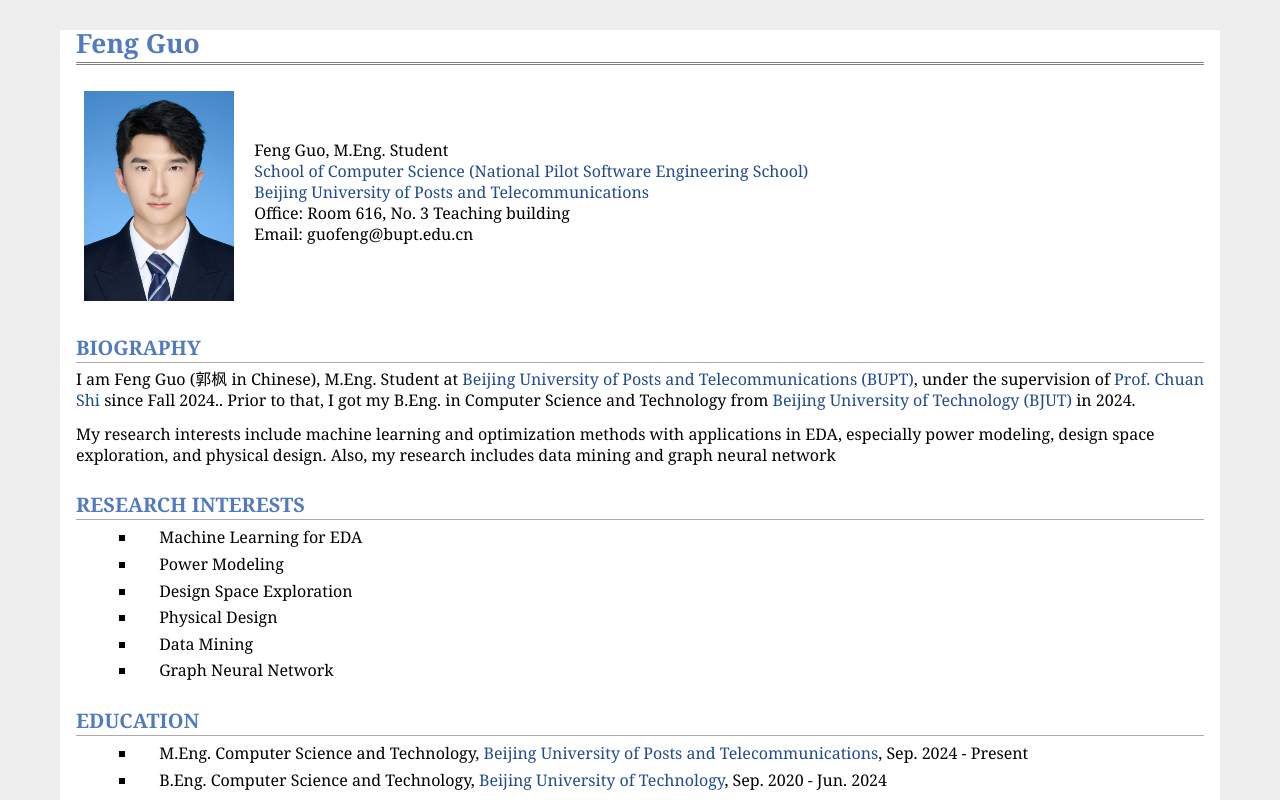
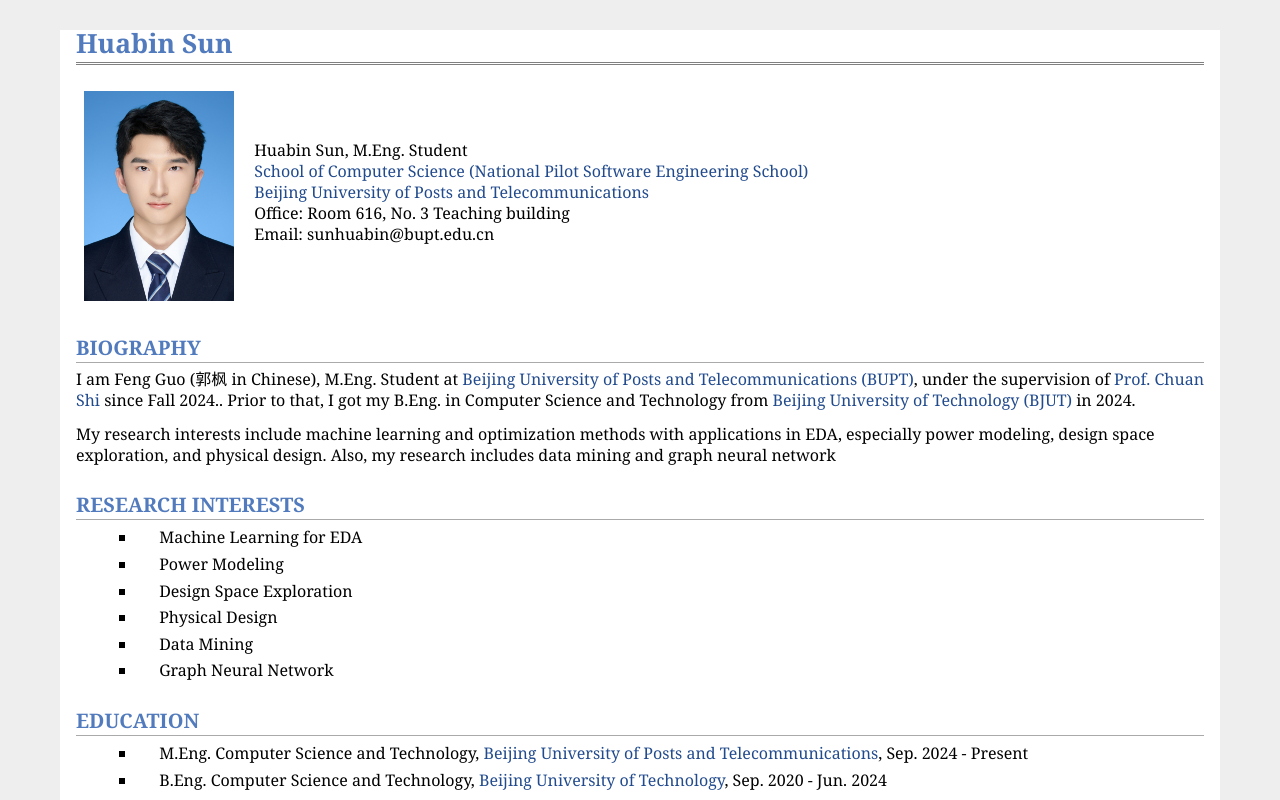
Before and after one commit to Yukijudaio/sunhuabin.github.io, a plain HTML site: page index.html in a window 1280 px wide. Shown: the top 800 px of the page. Drawn offline with Linux system fonts and the light colour scheme.

Commit message:
Update index.html

```diff
--- a/index.html
+++ b/index.html
@@ -7,20 +7,20 @@
 <link rel="stylesheet" href="jemdoc.css" type="text/css" />
 <link rel="stylesheet" href="jemdoc.css" type="text/css" />
 <link rel="stylesheet" href="middle-layout.css" type="text/css" />
-<title>Feng Guo</title>
+<title>Huabin Sun</title>
 </head>
 <body>
 <div id="layout-content">
 <div id="toptitle">
-<h1>Feng Guo</h1>
+<h1>Huabin Sun</h1>
 </div>
 <table class="imgtable"><tr><td>
-<img src="guofeng.jpg" alt="150" width="150px" height="Feng Guo" />&nbsp;</td>
-<td align="left"><p>Feng Guo, M.Eng. Student <br />
+<img src="guofeng.jpg" alt="150" width="150px" height="Huabin Sun" />&nbsp;</td>
+<td align="left"><p>Huabin Sun, M.Eng. Student <br />
 <a href="https://ic.bupt.edu.cn/">School of Computer Science (National Pilot Software Engineering School)</a> <br />
 <a href="https://www.bupt.edu.cn/">Beijing University of Posts and Telecommunications</a> <br />
 Office: Room 616, No. 3 Teaching building <br />
-Email: guofeng@bupt.edu.cn<br /></p>
+Email: sunhuabin@bupt.edu.cn<br /></p>
 </td></tr></table>
 <h2>BIOGRAPHY</h2>
 <p>I am Feng Guo (郭枫 in Chinese), M.Eng. Student at <a href="https://www.bupt.edu.cn/">Beijing University of Posts and Telecommunications (BUPT)</a>, under the supervision of <a href="http://www.shichuan.org">Prof. Chuan Shi</a> since Fall 2024..
```
